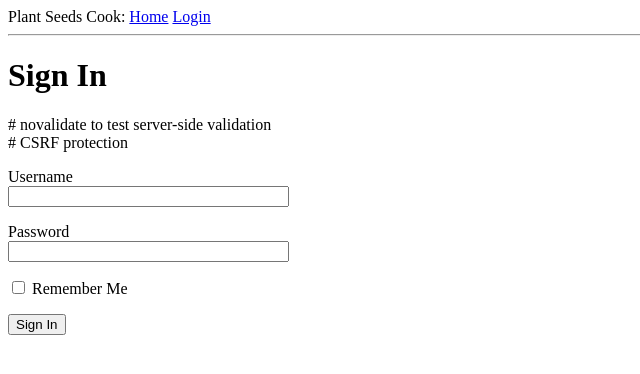
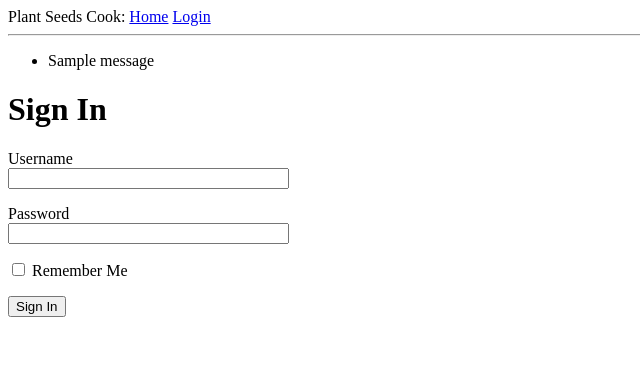
Before and after one commit to Gil-Gaitan/plantycooky, a Flask app: page /login in a window 1280 px wide. Shown: the top 374 px of the page, without its empty margins (0-640 px from the left). Run offline with Flask 3, Linux system fonts and the light colour scheme; one stand-in notice (Sample message) is shown.

Commit message:
Field validation in place

```diff
--- a/app/routes.py
+++ b/app/routes.py
@@ -1,4 +1,4 @@
-from flask import render_template
+from flask import render_template, flash, redirect
 from app import app
 from app.forms import LoginForm
 
@@ -19,9 +19,13 @@ def index():
     ]
     return render_template('index.html', title='Home', user=user, posts = posts) # renders the template
 
-@app.route('/login')
+@app.route('/login', methods=['GET', 'POST'])
 def login():
     form = LoginForm()
-    return render_template('login.html', title='Sign In', form=form)
+    if form.validate_on_submit(): # checks if the form is valid
+        flash('Login requested for user {}, remember_me={}'.format( # flashes a message to the user
+            form.username.data, form.remember_me.data)) # flashes a message to the user
+        return redirect('/index') # redirects the user to the index page
+    return render_template('login.html', title='Sign In', form=form) # renders the template
 
 # flask run --port 5001
--- a/app/templates/base.html
+++ b/app/templates/base.html
@@ -14,6 +14,15 @@
           <a href="/login">Login</a>
         </div>
         <hr>
+        {% with messages = get_flashed_messages() %}
+        {% if messages %}
+        <ul>
+            {% for message in messages %}
+            <li>{{ message }}</li>
+            {% endfor %}
+        </ul>
+        {% endif %}
+        {% endwith %}
         {% block content %}{% endblock %}
     </body>
 </html>
--- a/app/templates/login.html
+++ b/app/templates/login.html
@@ -2,17 +2,21 @@
 
 {% block content %}
     <h1>Sign In</h1>
-    # novalidate to test server-side validation
     <form action="" method="post" novalidate>
-        # CSRF protection
         {{ form.hidden_tag() }}
         <p>
             {{ form.username.label }}<br>
-            {{ form.username(size=32) }}
+            {{ form.username(size=32) }}<br>
+            {% for error in form.username.errors %}
+            <span style="color: red;">[{{ error }}]</span>
+            {% endfor %}
         </p>
         <p>
             {{ form.password.label }}<br>
-            {{ form.password(size=32) }}
+            {{ form.password(size=32) }}<br>
+            {% for error in form.password.errors %}
+            <span style="color: red;">[{{ error }}]</span>
+            {% endfor %}
         </p>
         <p>{{ form.remember_me() }} {{ form.remember_me.label }}</p>
         <p>{{ form.submit() }}</p>
```
Also changed, not shown: MAIN.md (added, +10 -0 lines), 1 other file.
